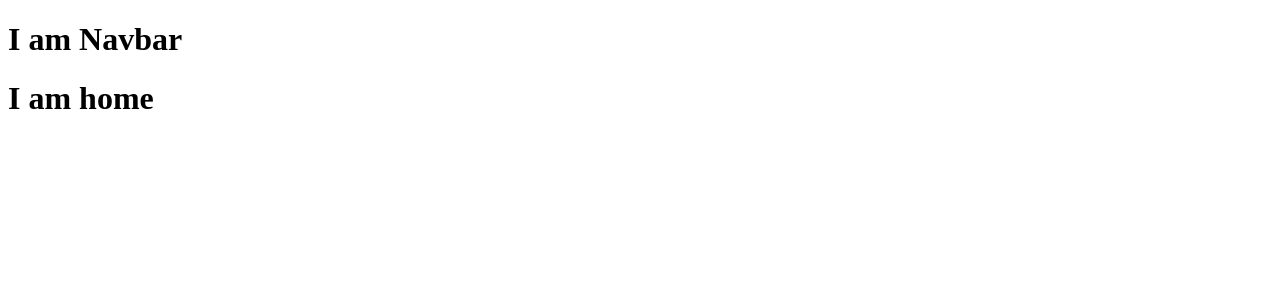
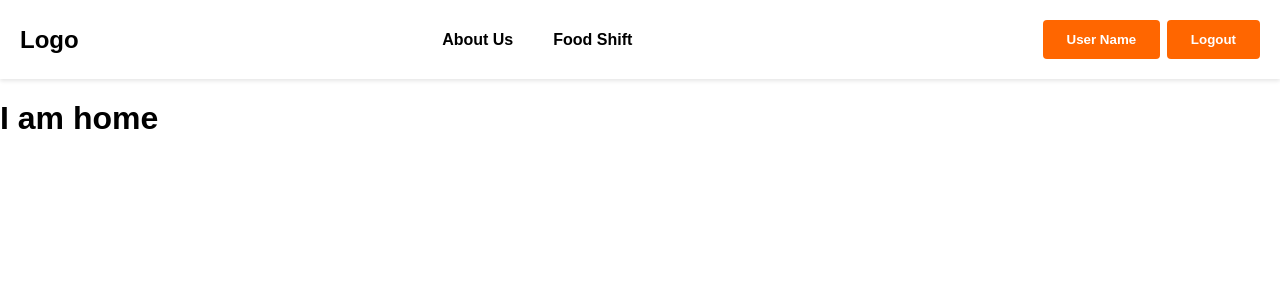
Before and after one commit to cesarmonagas15/CapstoneProject-CAN, a React (Vite) app in the folder project/project-ui/: page / in a window 1280 px wide. Shown: the top 300 px of the page. Built offline with nearby package versions, Linux system fonts and the light colour scheme.

Commit message:
basic navbar settings with css for website (#13)
Co-authored-by: Ana Camba Gomes <acamba@acamba-ltmya7c.internal.salesforce.com>

```diff
--- a/project/project-ui/src/App.jsx
+++ b/project/project-ui/src/App.jsx
@@ -8,16 +8,16 @@ import Navbar from './Navbar/Navbar';
 
 function App() {
   const [appState, setAppState] = useState({});
-  const [isLoggedIn, setIsLoggedIn] = useState(false);
+  const [isLoggedIn, setIsLoggedIn] = useState(true);
 
   return (
 
     <div className="app">
       <BrowserRouter>
         <Navbar
-          // isLoggedIn={isLoggedIn}
-          // setIsLoggedIn={setIsLoggedIn}
-          // setAppState={setAppState}
+          isLoggedIn={isLoggedIn}
+          setIsLoggedIn={setIsLoggedIn}
+          setAppState={setAppState}
         />
 
         <Routes>
--- a/project/project-ui/src/Navbar/Navbar.css
+++ b/project/project-ui/src/Navbar/Navbar.css
@@ -0,0 +1,57 @@
+body {
+    font-family: 'Montserrat', sans-serif;
+    margin: 0;
+    padding: 0;
+  }
+
+  nav {
+    background-color: #ffffff;
+    display: flex;
+    justify-content: space-between;
+    align-items: center;
+    padding: 20px;
+    box-shadow: 0 2px 4px rgba(0, 0, 0, 0.1);
+  }
+
+  .logo a {
+    color: #000000;
+    font-weight: bold;
+    font-size: 24px;
+    text-decoration: none;
+  }
+
+  .links a {
+    color: #000000;
+    text-decoration: none;
+    margin-right: 20px;
+    transition: color 0.3s ease;
+  }
+
+  .links a:hover {
+    color: #ff6600;
+  }
+
+  .links a:nth-child(1),
+  .links a:nth-child(2) {
+    font-weight: bold;
+  }
+
+  .buttons button {
+    background-color: #ff6600;
+    color: #ffffff;
+    border: none;
+    padding: 12px 24px;
+    border-radius: 4px;
+    cursor: pointer;
+    font-weight: bold;
+    transition: background-color 0.3s ease;
+    margin-left: 5pt;
+  }
+
+  .buttons button:hover {
+    background-color: #e65c00;
+  }
+
+  .buttons button + button {
+    margin-left: 10px;
+  }
--- a/project/project-ui/src/Navbar/Navbar.jsx
+++ b/project/project-ui/src/Navbar/Navbar.jsx
@@ -1,11 +1,60 @@
-import * as React from "react"
-import "./Navbar.css"
+import * as React from "react";
+import "./Navbar.css";
+import { useNavigate, Link } from "react-router-dom";
+// import profile-logo from "./profile-logo.svg";
 
-export default function Navbar() {
+export default function Navbar({ isLoggedIn, setIsLoggedIn, setAppState }) {
+
+  const navigate = useNavigate();
+
+  const handleLogout = async (e) => {
+    e.preventDefault();
+    localStorage.removeItem("token");
+    setAppState({});
+    setIsLoggedIn(false);
+    navigate("/");
+  };
+
+  const loggedIn = (
+    <>
+    <Link to="/Dashboard">
+          <button>User Name</button>
+    </Link>
+     <button onClick={handleLogout}>Logout</button>
+    </>
+  );
+
+  const notLoggedIn = (
+    <>
+            <Link to="/login">
+          <button>Sign In</button>
+        </Link>
+
+        <Link to="/register">
+          <button>Register</button>
+        </Link>
+
+    </>
+  );
+
   return (
-    <div className="Navbar">
-      <h1>I am Navbar</h1>
+    <nav>
+      <div className="logo">
+        {/* Logo image or text */}
+        <a href="/">Logo</a>
+      </div>
+      <div className="links">
+        <Link to="/AboutUs">
+          <a href="/about">About Us</a>
+        </Link>
 
-    </div>
-  )
+        <Link to="/FoodShift">
+          <a href="/food-shift">Food Shift</a>
+        </Link>
+      </div>
+      <div className="buttons">
+      <div className="content">{isLoggedIn ? loggedIn : notLoggedIn}</div>
+      </div>
+    </nav>
+  );
 }
```
Also changed, not shown: project/project-ui/src/Navbar/profile-logo.svg (added).
